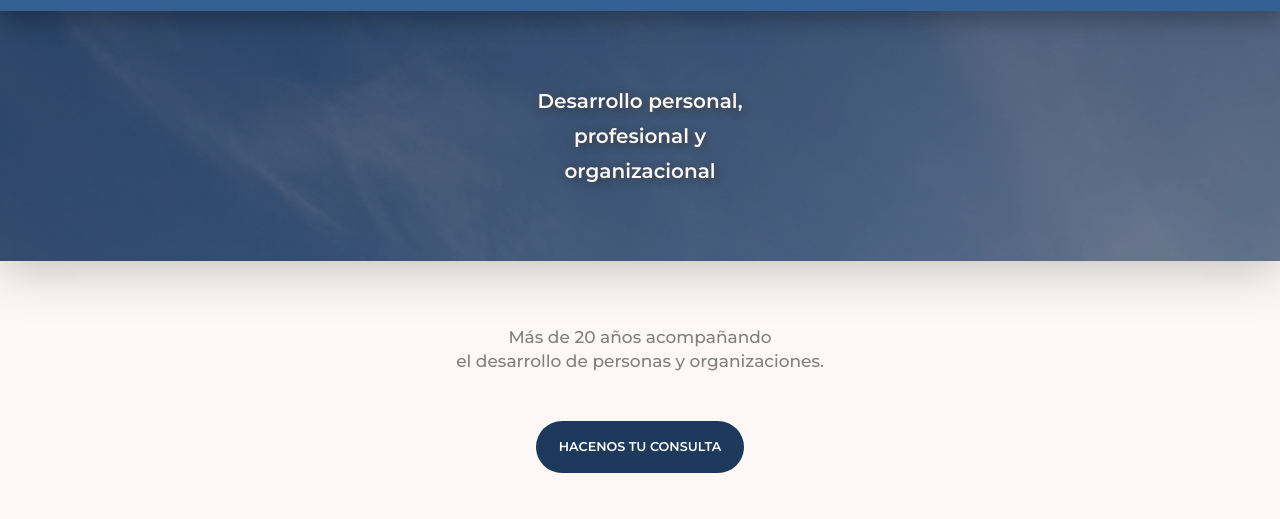
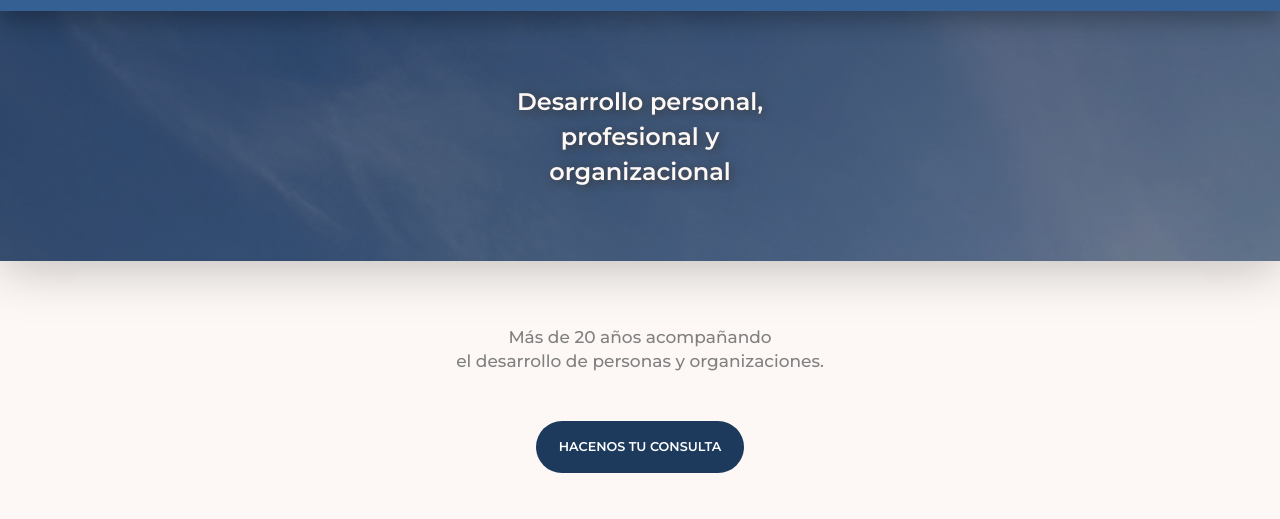
Before and after one commit to guilleVF/casaGestalt, a plain HTML site: page index.html in a window 1280 px wide. Shown: the part 59-578 px from the top of the page. Drawn offline with nearby package versions, Linux system fonts and the light colour scheme.

```diff
--- a/sass/_body.scss
+++ b/sass/_body.scss
@@ -350,7 +350,7 @@
         top: 50%;
         left: 50%;
         transform: translate(-50%, -50%);
-        font-size: 2em;
+        font-size: 2.4em;
         // text-align: center;
         font-weight: 600;
         text-shadow: 2px 2px 10px rgb(56, 56, 56);
```
Also changed, not shown: css/main.css, 1 other file.
